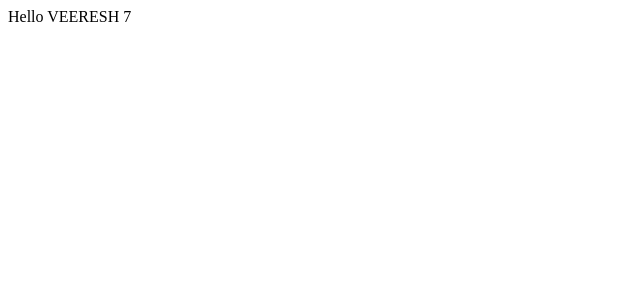
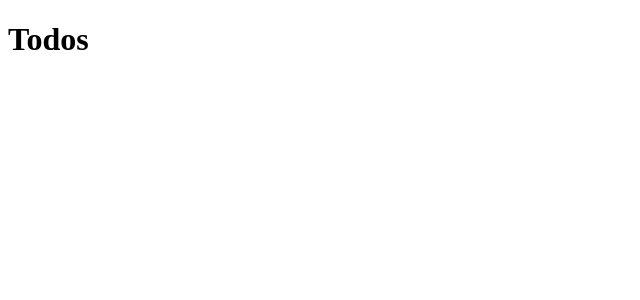
Before and after one commit to veereshkamble/AngularCrashCourse, an Angular app: page / in a window 1280 px wide. Shown: the top 300 px of the page, without its empty margins (0-640 px from the left). Built offline with nearby package versions, Linux system fonts and the light colour scheme.

Commit message:
Components and Todo object

```diff
--- a/src/app/app.component.html
+++ b/src/app/app.component.html
@@ -1,4 +1,3 @@
 <div>
-  Hello {{ name | uppercase}}
-  {{ 4 + 3 }}
+  <app-todos></app-todos>
 </div>
--- a/src/app/app.component.ts
+++ b/src/app/app.component.ts
@@ -6,5 +6,14 @@ import { Component } from '@angular/core';
   styleUrls: ['./app.component.css']
 })
 export class AppComponent {
-  name = 'Veeresh';
+  name: string = 'Veeresh';
+
+  constructor() {
+    console.log(7);
+    this.changeName('Ronaldo');
+  }
+
+  changeName(name:string):void {
+    this.name = name;
+  }
 }
--- a/src/app/app.module.ts
+++ b/src/app/app.module.ts
@@ -3,10 +3,12 @@ import { NgModule } from '@angular/core';
 
 import { AppRoutingModule } from './app-routing.module';
 import { AppComponent } from './app.component';
+import { TodosComponent } from './components/todos/todos.component';
 
 @NgModule({
   declarations: [
-    AppComponent
+    AppComponent,
+    TodosComponent
   ],
   imports: [
     BrowserModule,
--- /dev/null
+++ b/src/app/components/todos/todos.component.html
@@ -0,0 +1 @@
+<h1>Todos</h1>
--- /dev/null
+++ b/src/app/components/todos/todos.component.ts
@@ -0,0 +1,15 @@
+import { Component, OnInit } from '@angular/core';
+
+@Component({
+  selector: 'app-todos',
+  templateUrl: './todos.component.html',
+  styleUrls: ['./todos.component.css']
+})
+export class TodosComponent implements OnInit {
+
+  constructor() { }
+
+  ngOnInit() {
+  }
+
+}
--- /dev/null
+++ b/src/app/models/Todo.ts
@@ -0,0 +1,5 @@
+export class Todo {
+    id:number;
+    title:string;
+    completed:boolean;
+}
```
Also changed, not shown: src/app/components/todos/todos.component.css (added), 1 other file (tests, documents, lock files or other folders).
